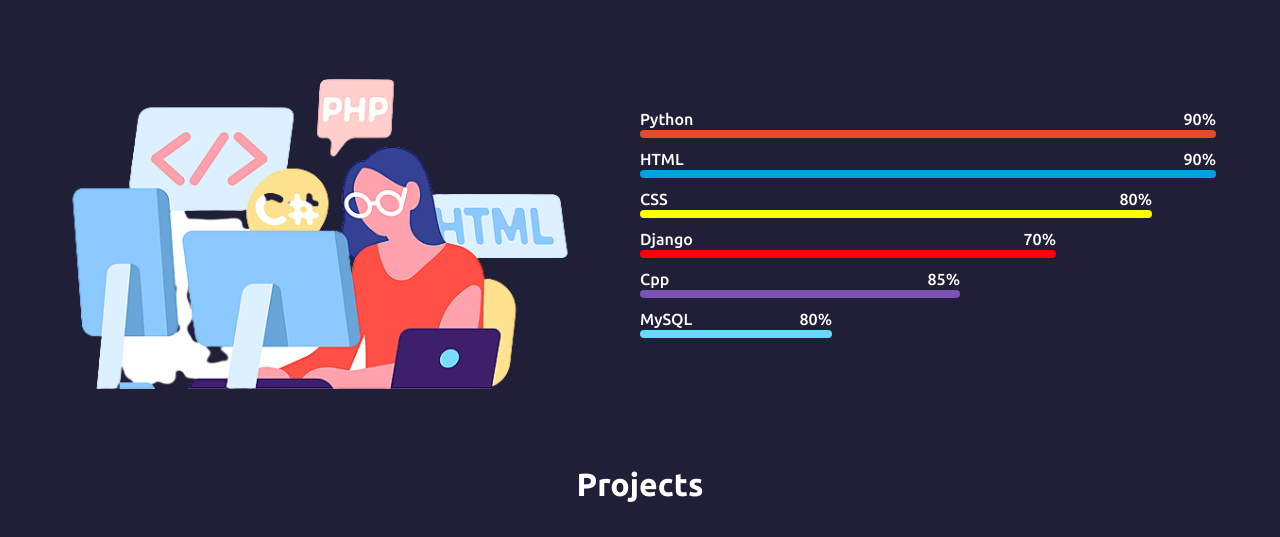
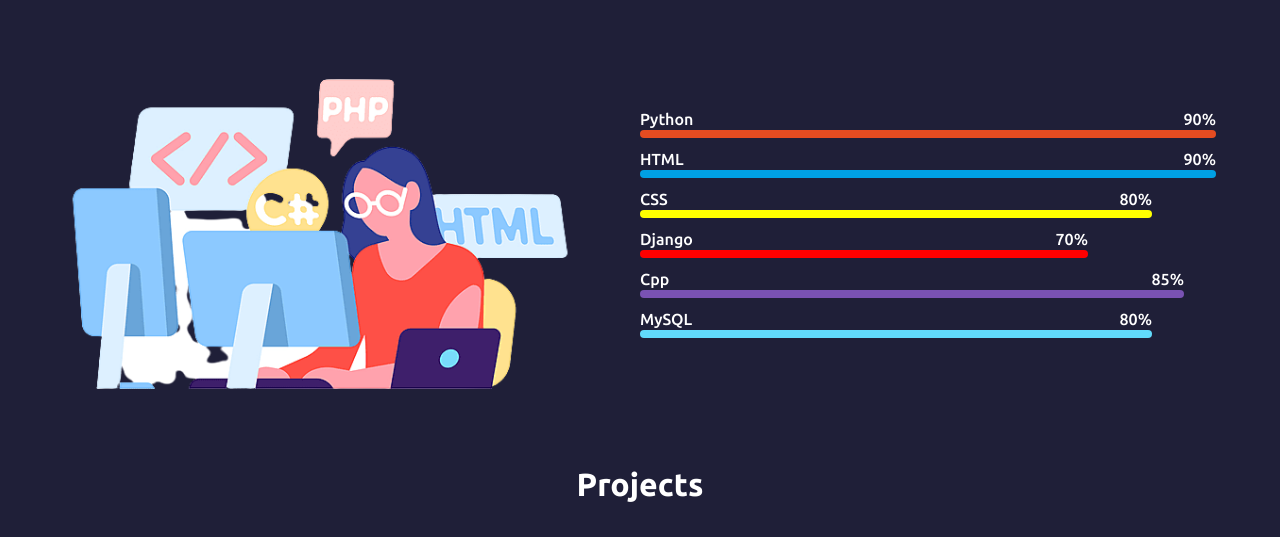
Before and after one commit to ranasurbhi/portfolio, a Django app: page / in a window 1280 px wide; the page is wider, and only the part inside the window is pictured. Shown: the part 1446-1983 px from the top of that part. Run offline with Django 3.2, Linux system fonts and the light colour scheme; some libraries are stand-ins or nearby versions.

Commit message:
updated the skill

```diff
--- a/static/css/style.css
+++ b/static/css/style.css
@@ -174,7 +174,7 @@ h4 {
 }
 
 .js {
-    width: 65%;
+    width: 70%;
     height: .5rem;
     background-color:red;
     margin: 1rem 0;
@@ -182,7 +182,7 @@ h4 {
 }
 
 .python {
-    width: 50%;
+    width: 85%;
     height: .5rem;
     background-color: #7952b3;
     margin: 1rem 0;
@@ -190,7 +190,7 @@ h4 {
 }
 
 .mysql {
-    width: 30%;
+    width: 80%;
     height: .5rem;
     background-color: #61dafb;
     margin: 1rem 0;
```
